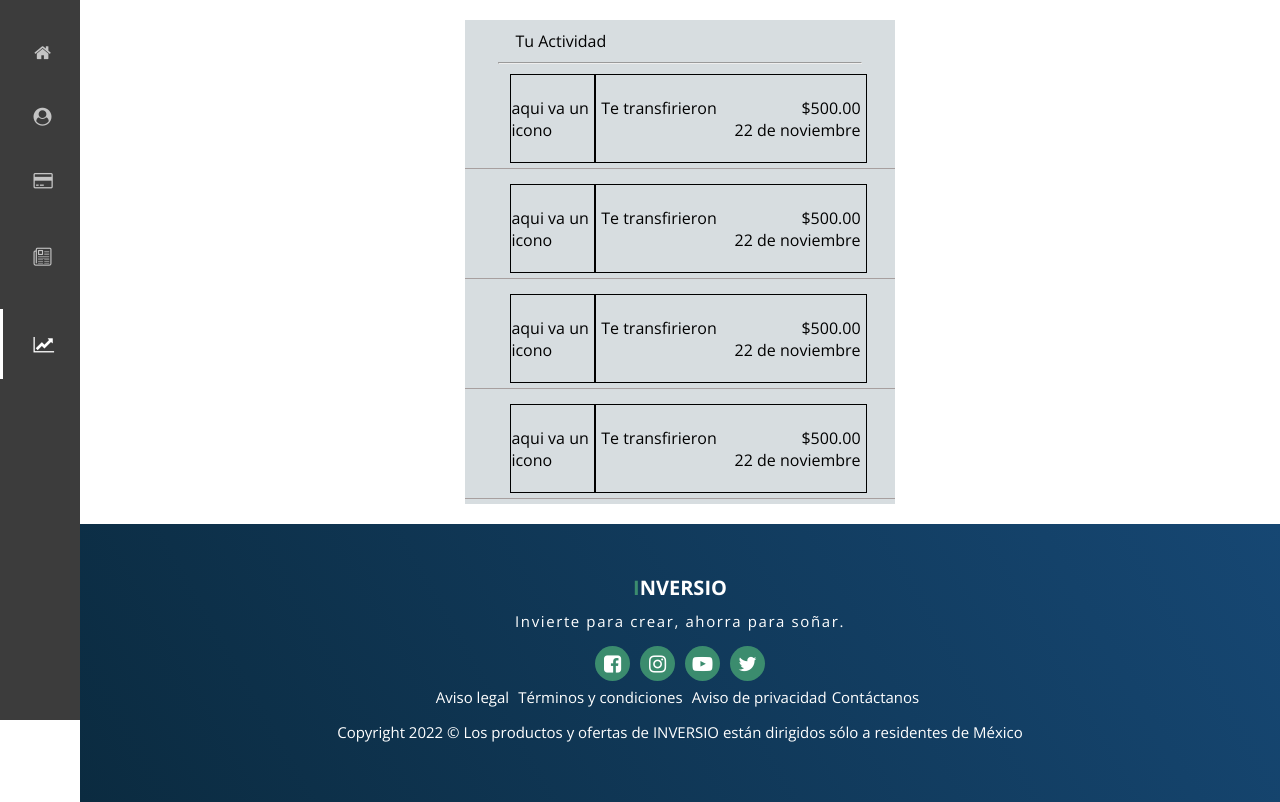
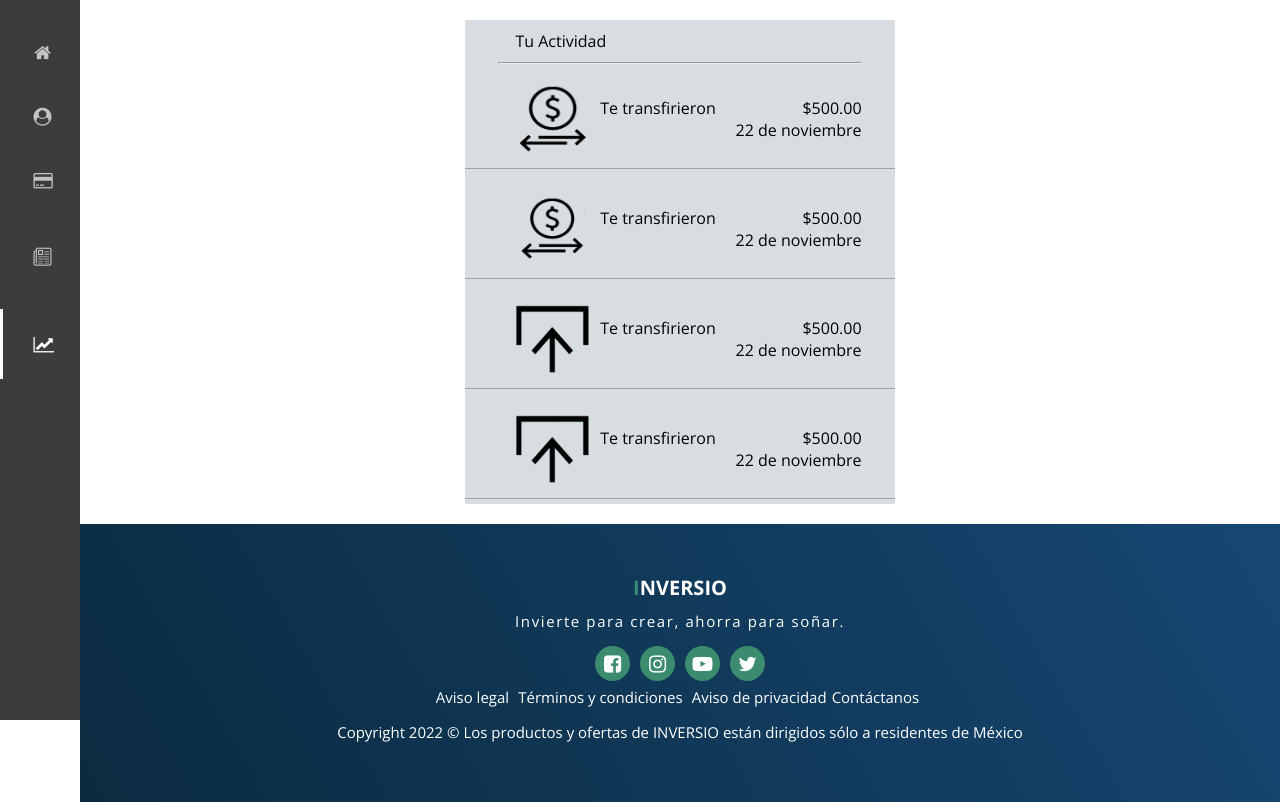
Before and after one commit to OmarPerezReyes/Inversio, a PHP site: page /suActividad.html in a window 1280 px wide. Shown: the part 80-882 px from the top of the page. Run offline with PHP 8.4, Linux system fonts and the light colour scheme; some libraries are stand-ins or nearby versions.

Commit message:
Cambios en pagina de Actividad

```diff
--- a/assets/css/estilos.css
+++ b/assets/css/estilos.css
@@ -538,7 +538,6 @@ a.selected{
     height: 100px;
 }
 .icono{
-    border: solid 1px #000;
     display: flex;
     align-items: center;
     justify-content: center;
@@ -550,7 +549,6 @@ a.selected{
     justify-content: center;
 }
 .descripcion_cant_fecha{
-    border: solid 1px #000;
     display: flex;
     flex-direction: column;
     justify-content: center;
--- a/suActividad.html
+++ b/suActividad.html
@@ -83,7 +83,7 @@
             <hr>
             <div class="actividades">
                 <div class="icono">
-                    aqui va un icono
+                    <img src="assets/img/iconot.png" width="70" height="70"/>
                 </div>
                 <div class="descripcion_cant_fecha">
                     <div class="descip_cant">
@@ -97,7 +97,7 @@
             </div>
             <div class="actividades">
                 <div class="icono">
-                    aqui va un icono
+                    <img src="assets/img/iconot.png" width="65" height="65"/>
                 </div>
                 <div class="descripcion_cant_fecha">
                     <div class="descip_cant">
@@ -111,7 +111,7 @@
             </div>
             <div class="actividades">
                 <div class="icono">
-                    aqui va un icono
+                    <img src="assets/img/iconor.png" width="75" height="70"/>
                 </div>
                 <div class="descripcion_cant_fecha">
                     <div class="descip_cant">
@@ -125,7 +125,7 @@
             </div>
             <div class="actividades">
                 <div class="icono">
-                    aqui va un icono
+                    <img src="assets/img/iconor.png" width="75" height="70"/>
                 </div>
                 <div class="descripcion_cant_fecha">
                     <div class="descip_cant">
```
Also changed, not shown: assets/img/iconor.png (added), assets/img/iconot.png (added).
